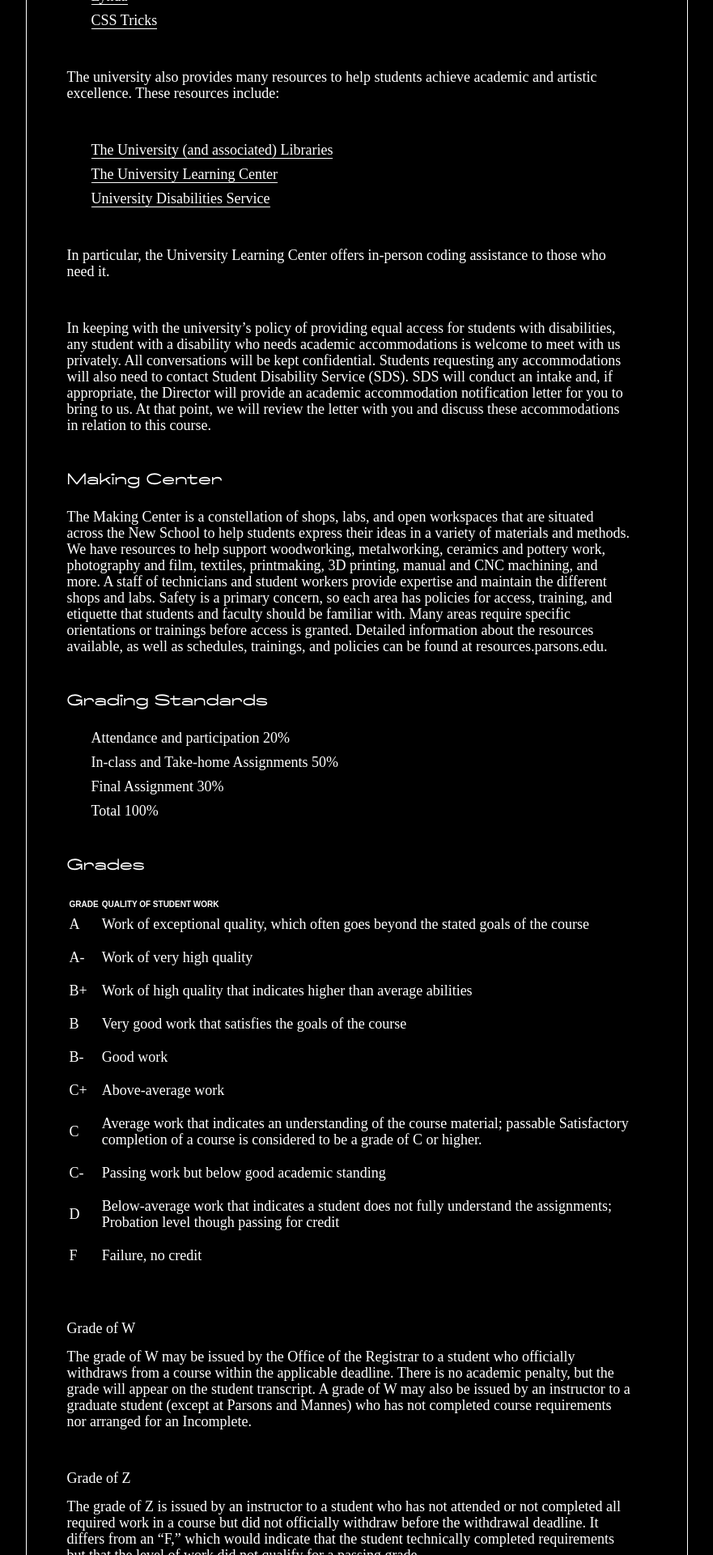
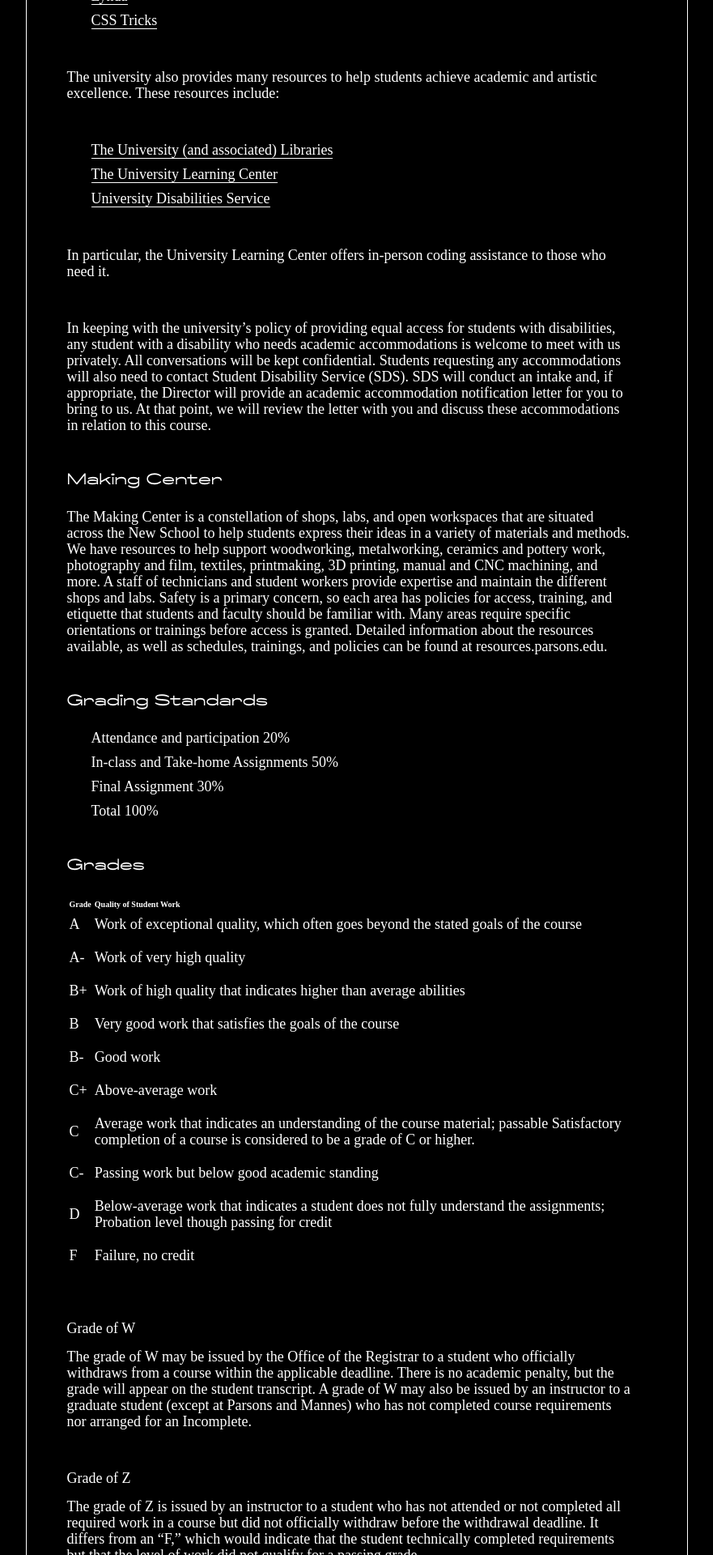
Before and after one commit to patshiu/spring2019webdesignbasics, a Jekyll site: the page built from index.md, in a window 1280 px wide. Shown: the part 4480-6400 px from the top of the page at 81% size, without its empty margins (250-1131 px from the left). Built offline with Jekyll 4.4.1, drawn with Linux system fonts in a browser that asks for light colours; nearby versions of some CDN libraries; our own code applies the rules of GitHub Pages for plain Markdown files.

Commit message:
small css

```diff
--- a/_sass/base.scss
+++ b/_sass/base.scss
@@ -145,9 +145,8 @@ td {
 }
 
 th {
-  font-family: sans-serif;
   text-align:  left;
-  text-transform: uppercase;
+  font-size: 8px;
   margin-bottom: 1em;
   @include laptop {
     font-size: 10px;
```
